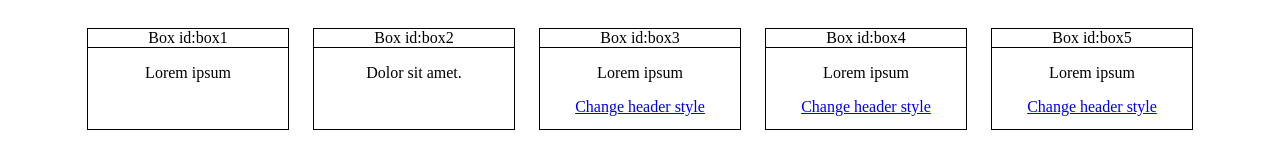
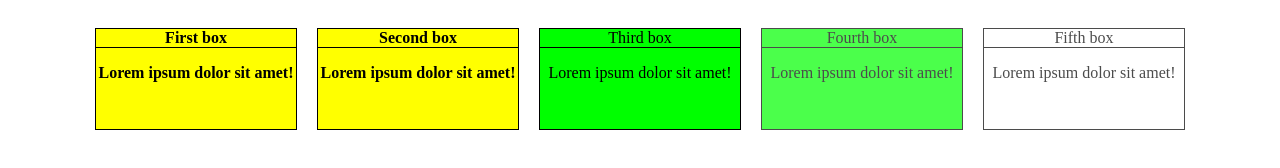
Before and after one commit to grzegorzgebala/dataStructure, a website: page index.html in a window 1280 px wide. Drawn offline with Linux system fonts and the light colour scheme.

Commit message:
Final commit

```diff
--- a/index.html
+++ b/index.html
@@ -11,29 +11,7 @@
 		</header>
 		<main>
 			<div id="page-wrapper" class="container">
-				<div class="box" id="box1">
-					<header>First</header>
-					<p>Lorem ipsum</p>
-				</div>
-				<div class="box" id="box2">
-					<header>Second</header>
-					<p>Dolor sit amet.</p>
-				</div>
-				<div class="box" id="box3">
-					<header>Third</header>
-					<p>Lorem ipsum</p>
-					<a href="https://google.com" class="toggle-special-header">Change header style</a>
-				</div>
-				<div class="box" id="box4">
-					<header>Fourth</header>
-					<p>Lorem ipsum</p>
-					<a href="https://google.com" class="toggle-special-header">Change header style</a>
-				</div>
-				<div class="box" id="box5">
-					<header>Fifth</header>
-					<p>Lorem ipsum</p>
-					<a href="https://google.com" class="toggle-special-header">Change header style</a>
-				</div>
+
 			</div>
 		</main>
 		<script src="js/script.js"></script>
--- a/js/script.js
+++ b/js/script.js
@@ -33,93 +33,8 @@ var data = [
 	},
 ];
 
-(function(){
-	/* W tym przykładzie mamy kilka boksów i chcemy aby każdy z nich:
-	- w nagłówku miał swoje id,
-	- po kliknięciu w nagłówek cały boks zmieniał kolor tła.
+var container = document.getElementById('page-wrapper');
 
-	Zacznijmy od napisania funkcji, która zmienia kolor tła boksa. Funkcja ta będzie przypięta do zdarzenia click na nagłówku boksa, więc słowo this w tej funkcji będzie oznaczało "kliknięty nagłówek".
-	*/
-
-	var headerClickCallback = function(event){
-		this.parentElement.classList.toggle('box-bg');
-	};
-// Teraz musimy znaleźć wszystkie boksy - użyjemy do tego ich klasy. Pamiętaj, że querySelector zwraca pierwszy element pasujący do selektora, a querySelectorAll zwraca tablicę ze wszystkimi pasującymi elementami.
-
-	var boxes = document.querySelectorAll('.box');
-
-	for( var i = 0; i < boxes.length; i++ ){
-
-		// Najpierw zapiszemy sobie nagłówek bieżącego boksa do zmiennej, aby nie wyszukiwać go ponownie:
-
-		var boxHeader = boxes[i].querySelector('header');
-
-		// Następnie w treści nagłówka wpiszemy id boksa (nie nagłówka!)
-
-		boxHeader.innerHTML = 'Box id:' + data[i].id;
-
-		// I jeszcze pozostaje nam przypisać funkcję headerClickCallback do eventu click na tym boksie:
-
-		boxHeader.addEventListener('click', headerClickCallback);
-	}
-	})();
-/*
-// Zacznijmy od kodu, który po kliknięciu w nagłówek zmienia jego styl (tylko styl nagłówka).
-
-var headerClickCallback = function(event){
-	this.classList.toggle('header-special');
-};
-
-var box1Header = document.querySelector('#box1 header');
-var box2Header = document.querySelector('#box2 header');
-var box3Header = document.querySelector('#box3 header');
-
-box1Header.addEventListener('click', headerClickCallback);
-box2Header.addEventListener('click', headerClickCallback);
-box3Header.addEventListener('click', headerClickCallback);
-
-// I dodajmy analogiczny kod, zmieniający tło boksa, kiedy boks zostanie kliknięty.
-
-var boxClickCallback = function(event){
-	this.classList.toggle('box-bg');
-};
-
-var box1 = document.querySelector('#box1');
-var box2 = document.querySelector('#box2');
-var box3 = document.querySelector('#box3');
-
-box1.addEventListener('click', boxClickCallback);
-box2.addEventListener('click', boxClickCallback);
-box3.addEventListener('click', boxClickCallback);
-
-/* Zwróć uwagę, że kiedy klikasz w nagłówek, zadziałają obie akcje. Tzn. został kliknięty zarówno nagłówek, jak i boks w którym jest ten nagłówek.
-
-Konkretniej rzecz biorąc, najpierw został kliknięty nagłówek, a następnie event kliknięcia został przekazany jego rodzicowi (czyli boksowi), który też ma przypisany eventListener na kliknięcie.
-
-Możemy jednak to przekazanie - czyli propagację - zatrzymać. Zróbmy to dla nagłówka w trzecim boksie:
-
-
-box3Header.addEventListener('click', function(event){
-	event.stopPropagation();
-});
-
-/* Tu musimy wyjaśnić kilka aspektów powyższego kodu:
-
-1. Argument funkcji która jest callbackiem, jak już wspominaliśmy, reprezentuje zdarzenie (w naszym przypadku kliknięcie). W nim zawarta jest m.in. funkcja stopPropagation, która powstrzymuje przekazywanie eventu w górę drzewa DOM.
-
-2. Jeden element może mieć wiele eventListenerów! Wykonane zostaną w takiej kolejności, w jakiej były zadeklarowane. Funkcja stopPropagation może być użyta w dowolnym z nich i zadziała tak samo.
-
-W ten sposób zablokowaliśmy propagację tylko dla headera w trzeci, boksie. Możesz porównać różnice w jego działaniu z pozostałymi boksami.
-
-Napiszemy teraz skrypt do obsługi linka "Change header style" - on również będzie miał zablokowaną propagację, jednak dla linka dodatkowo chcemy zablokować domyślną akcję. Link domyślnie zmienia adres strony, a w naszym przypadku chcemy, żeby jego kliknięcie powodowało tylko uruchomienie naszego kodu. Wykorzystamy do tego funkcję preventDeafult, która również znajduje się w argumencie evenet.
-
-
-var box3Link = box3.querySelector('.toggle-special-header');
-
-box3Link.addEventListener('click', function(event){
-	event.stopPropagation();
-	event.preventDefault();
-
-	this.parentElement.querySelector('header').classList.toggle('header-special');
-});
-*/
+for (var i = 0; i < data.length; i++){
+	container.innerHTML += '<div class="box ' + data[i].categories.join(' ') + ' " id="' + data[i].id + '" >' + '<header>' + data[i].title + '</header>' + data[i].content + '</div>'
+}
--- a/sass/style.scss
+++ b/sass/style.scss
@@ -11,6 +11,7 @@ body {
 	min-height: 100px;
 	text-align: center;
 	vertical-align: top;
+	opacity: 0.7;
 
 	header {
 		display: block;
@@ -18,11 +19,16 @@ body {
 	}
 }
 
-.box-bg {
+.highlighted {
 	background: lime;
 }
 
-.header-special {
+
+.special-header {
 	font-weight: bold;
 	background: yellow;
 }
+
+.important {
+	opacity: 1;
+}
```
Also changed, not shown: css/style.css, css/style.prefixed.css, 2 other files.
